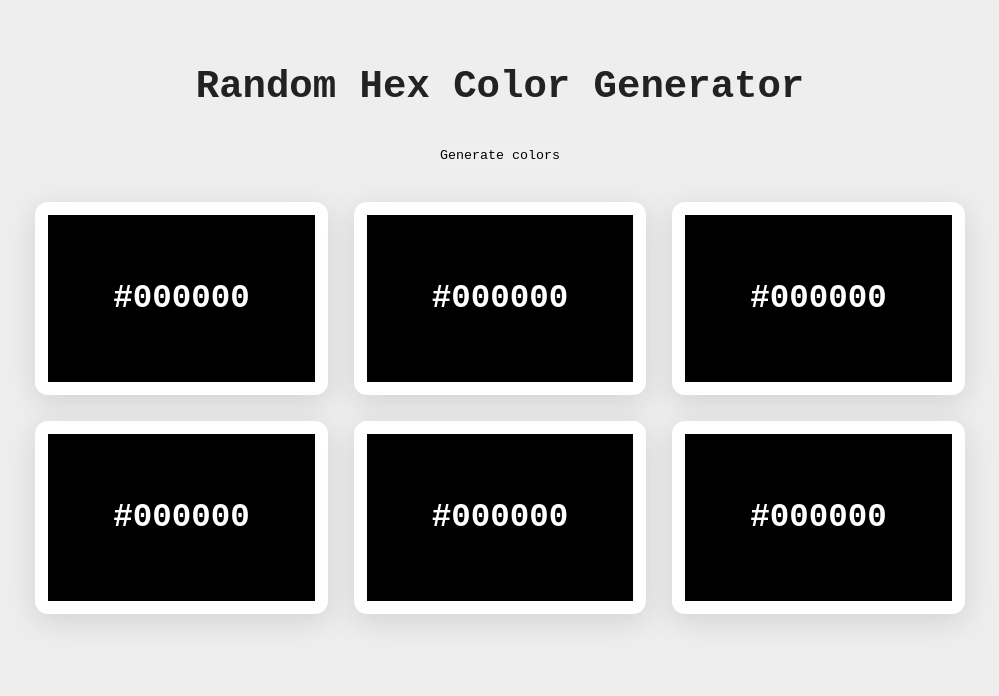
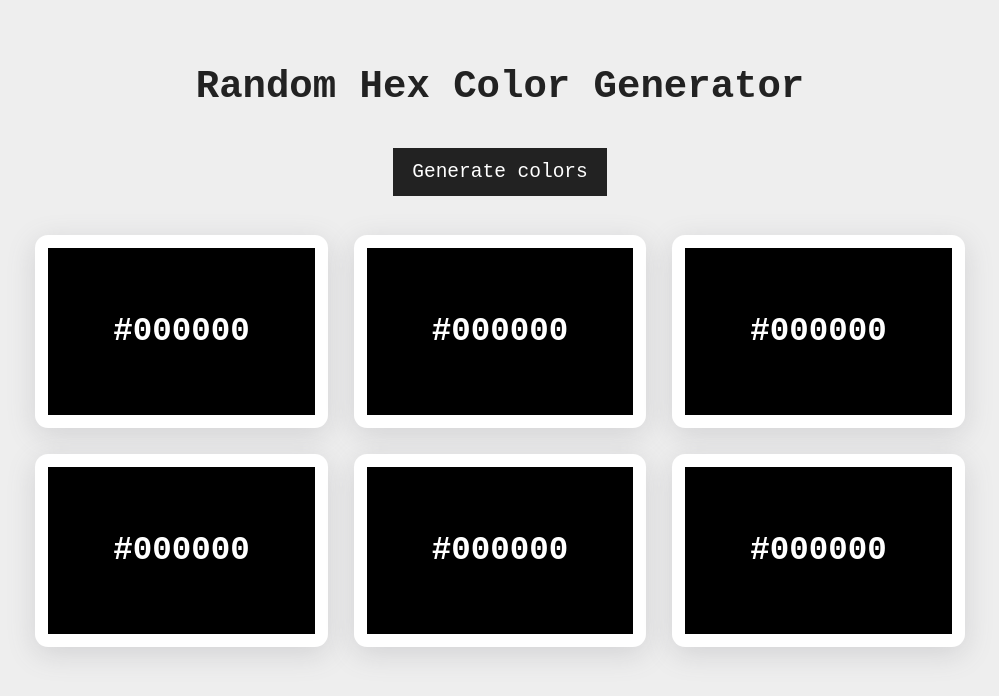
Before and after one commit to muharib0410/Color_Generator, a plain HTML site: page index.html in a window 1280 px wide. Shown: the whole page, without its empty margins (140-1139 px from the left). Drawn offline with Linux system fonts and the light colour scheme.

Commit message:
changes in css

```diff
--- a/style.css
+++ b/style.css
@@ -16,13 +16,15 @@ body {
     align-items: center;
 }
 
+
+
 h1 {
     color: #222;
     font-size: 3rem;
     margin-bottom: 3rem;
 }
 
-botton {
+button {
     background-color: #222;
     color: #fff;
     padding: 1rem 1.5rem ;
```
